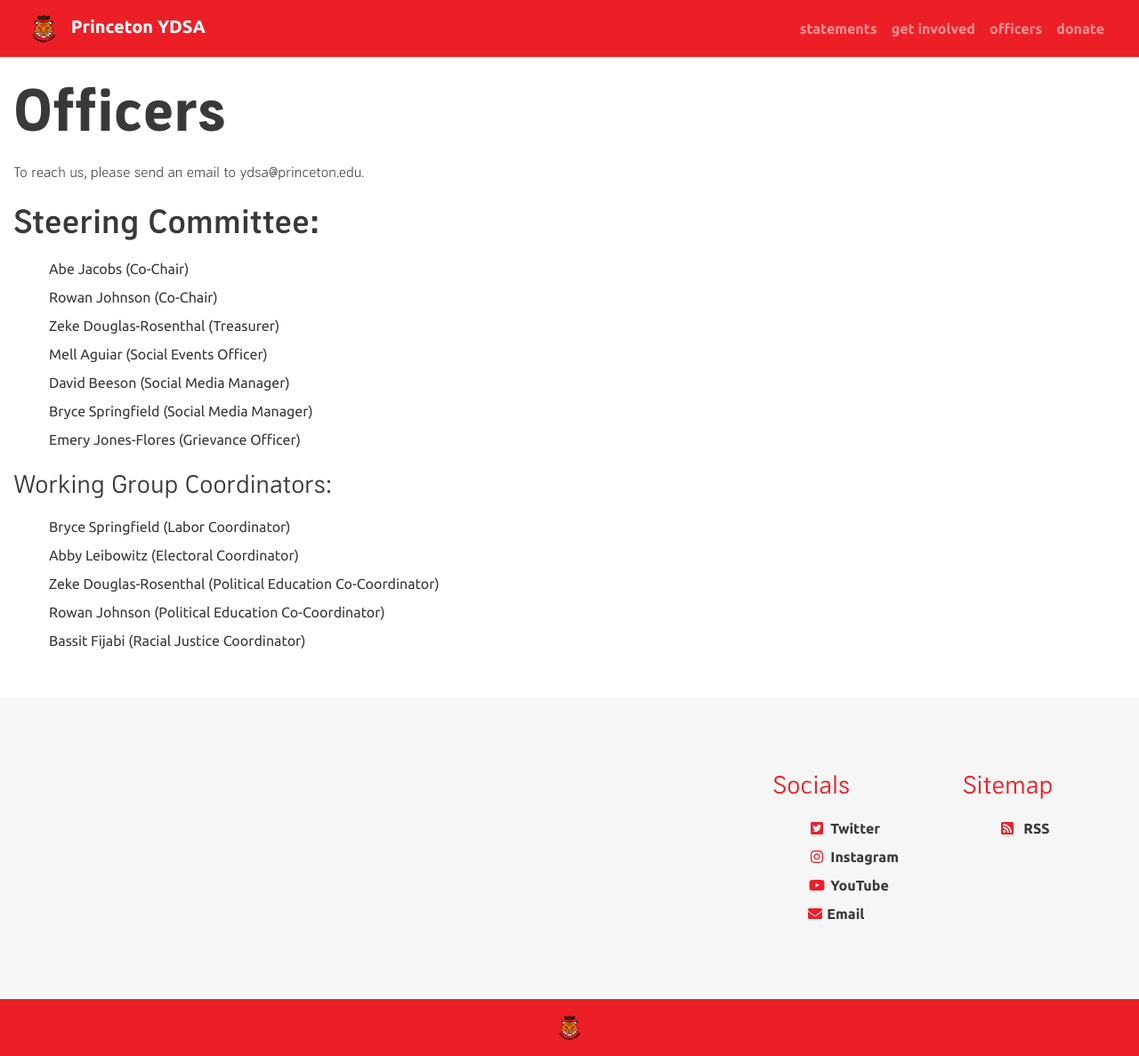
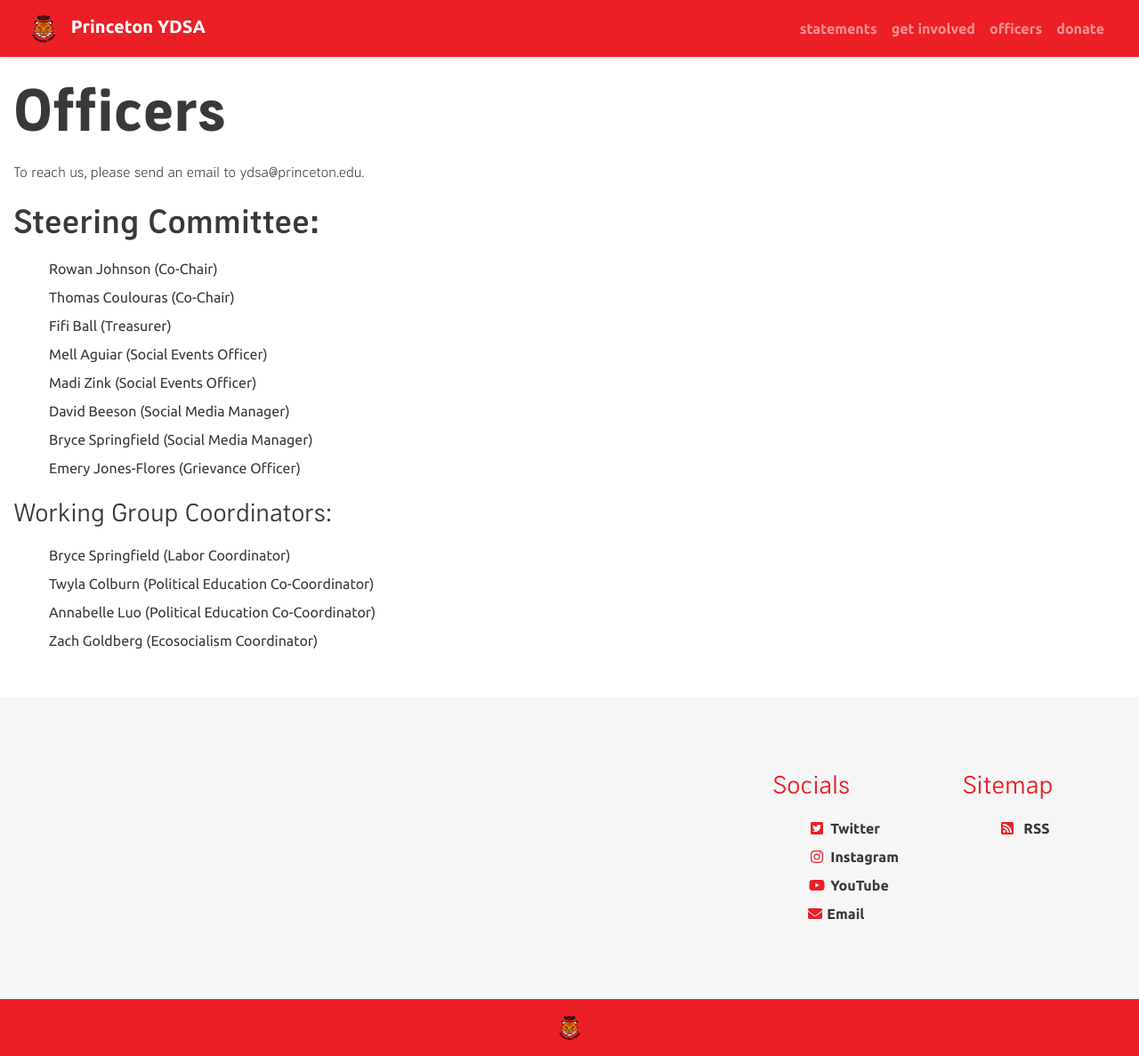
Before and after one commit to centralnjdsa-ntc/princetonydsa.github.io, a Jekyll site: the page built from _pages/officers.md, in a window 1280 px wide. Shown: the whole page at 89% size. Built offline with Jekyll 4.4.1, drawn with Linux system fonts in a browser that asks for light colours.

Commit message:
Update officers.md

```diff
--- a/_pages/officers.md
+++ b/_pages/officers.md
@@ -7,17 +7,17 @@
 To reach us, please send an email to ydsa@princeton.edu.
 
 ### Steering Committee:
-* Abe Jacobs (Co-Chair)
 * Rowan Johnson (Co-Chair)
-* Zeke Douglas-Rosenthal (Treasurer)
+* Thomas Coulouras (Co-Chair)
+* Fifi Ball (Treasurer)
 * Mell Aguiar (Social Events Officer)
+* Madi Zink (Social Events Officer)
 * David Beeson (Social Media Manager)
 * Bryce Springfield (Social Media Manager)
 * Emery Jones-Flores (Grievance Officer)
 
 #### Working Group Coordinators:
 * Bryce Springfield (Labor Coordinator)
-* Abby Leibowitz (Electoral Coordinator)
-* Zeke Douglas-Rosenthal (Political Education Co-Coordinator)
-* Rowan Johnson (Political Education Co-Coordinator)
-* Bassit Fijabi (Racial Justice Coordinator)
+* Twyla Colburn (Political Education Co-Coordinator)
+* Annabelle Luo (Political Education Co-Coordinator)
+* Zach Goldberg (Ecosocialism Coordinator)
```
